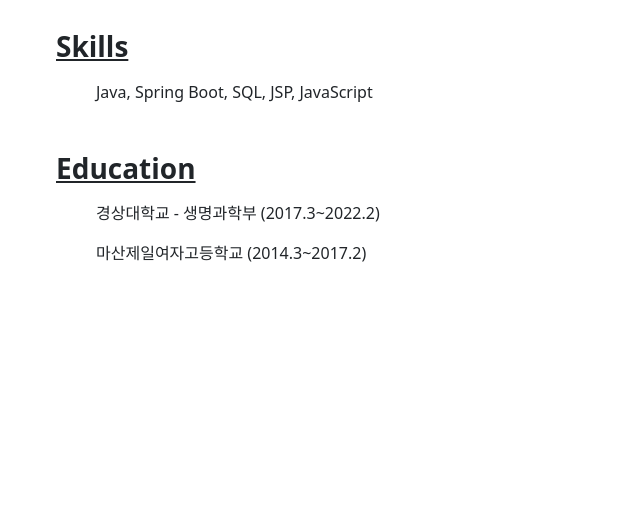
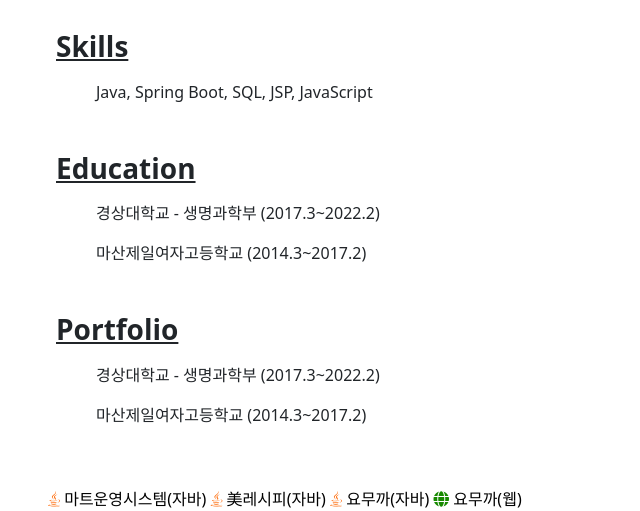
Before and after one commit to RaysonJoanna/Portfolio, a plain HTML site: page index.html in a window 1280 px wide. Shown: the part 964-1475 px from the top of the page, without its empty margins (0-640 px from the left). Before the commit the page ends 1317 px from the top, so only its background shows below. Drawn offline with nearby package versions, Linux system fonts and the light colour scheme.

Commit message:
add portfolio

```diff
--- a/index.html
+++ b/index.html
@@ -60,10 +60,25 @@
             </div>
             <!-- 학력 -->
 
-            <!--  -->
-            <div class="mb-5">
-                &nbsp;
+            <!-- 포트폴리오 -->
+            <h3 class="fw-bold mt-5 ms-2 text-decoration-underline">Portfolio</h3>
+            <div class="mt-3 ms-5 mb-5">
+                <p>경상대학교 - 생명과학부 (2017.3~2022.2)</p>
+                <p>마산제일여자고등학교 (2014.3~2017.2)</p>
             </div>
+            <!-- 포트폴리오 -->
+                <i class="fab fa-java mt-3" style="color: #ff6600;"></i>
+                <a href="https://github.com/RaysonJoanna/Mart-Operation-System-Java-">마트운영시스템(자바)</a>
+
+                <i class="fab fa-java" style="color: #ff6600;"></i>
+                <a href="https://github.com/RaysonJoanna/me_Recipe">美레시피(자바)</a>
+
+                <i class="fab fa-java" style="color: #ff6600;"></i>
+                <a href="https://github.com/RaysonJoanna/project_yomuka">요무까(자바)</a>
+
+                <i class="fas fa-globe" style="color: #178a00;"></i>
+                <a href="https://github.com/RaysonJoanna/YOMUKA">요무까(웹)</a>
+
         </div>
     </header>
 
```
